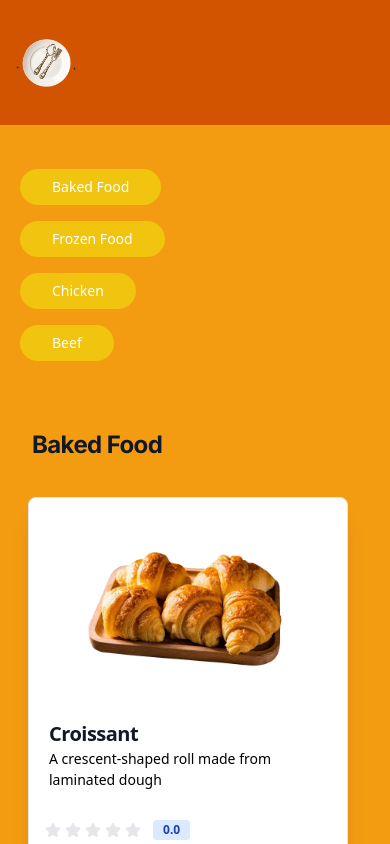
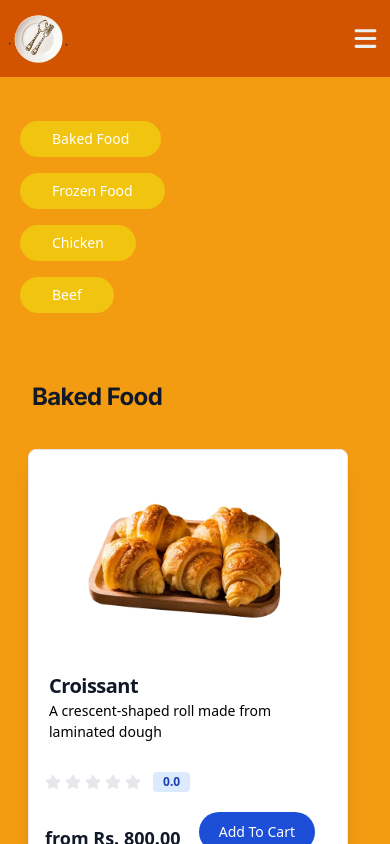
Before and after one commit to CodeWhizHamza/BiteCraft, a Next.js app: page / in a window 390 px wide. Shown: the top 844 px of the page. Built offline with nearby package versions, Linux system fonts and the light colour scheme.

Commit message:
feat: Add hamburger menu icon to Navbar component and make it responsive

```diff
--- a/components/Navbar.jsx
+++ b/components/Navbar.jsx
@@ -4,21 +4,23 @@ import React, { useState } from "react";
 
 import { CiLocationOn } from "react-icons/ci";
 import { IoMdSearch } from "react-icons/io";
-import { FaRegUser } from "react-icons/fa6";
+import { FaRegUser, FaBars } from "react-icons/fa6";
 import { AiOutlineShoppingCart } from "react-icons/ai";
 import Image from "next/image";
 import Link from "next/link";
 
 export default function Navbar() {
   const [showSearchBox, setShowSearchBox] = useState(false);
+  const [showMenu, setShowMenu] = useState(false);
 
   return (
     <>
       <div className="w-full z-10">
         <nav
           style={{ backgroundColor: "#d35400", border: "#d35400" }}
-          className="flex items-center w-full px-4 py-8 text-black rounded-none shadow-md h-max bg-opacity-80 lg:px-8 lg:py-4 justify-between mx-auto text-blue-gray-900"
+          className="flex flex-col md:flex-row items-center w-full p-2 text-black rounded-none shadow-md bg-opacity-80 justify-between mx-auto text-blue-gray-900"
         >
+          <div className="w-full flex items-center justify-between flex-1">
             <a className="mr-4 block cursor-pointer py-1.5 font-sans text-base font-medium leading-relaxed text-inherit antialiased">
               <Image
                 src="/logo-without-text.png"
@@ -28,8 +30,20 @@ export default function Navbar() {
                 alt="Logo"
               />
             </a>
-          <div className="hidden lg:block">
-            <ul className="flex flex-col float-right gap-2 mt-2 mb-4 lg:mb-0 lg:mt-0 lg:flex-row lg:items-center lg:gap-6">
+
+            {/* Hamburger icon that's visible only till md screen and then hidden */}
+            <div className="block md:hidden">
+              <button
+                className="flex items-center p-1 font-sans text-sm antialiased font-medium leading-normal gap-x-2 text-blue-gray-900"
+                onClick={() => setShowMenu(!showMenu)}
+              >
+                <FaBars style={{ fontSize: "25px", color: "#ecf0f1" }} />
+              </button>
+            </div>
+          </div>
+
+          <div className={`${!showMenu && "hidden"} md:block`}>
+            <ul className="flex gap-4 flex-col justify-center items-center md:flex-row">
               <li className="flex items-center p-1 font-sans text-sm antialiased font-medium leading-normal gap-x-2 text-blue-gray-900 overflow-hidden">
                 <form>
                   <label
@@ -41,19 +55,19 @@ export default function Navbar() {
                   <div className="relative">
                     <div
                       className={`${
-                        showSearchBox ? "" : "opacity-0 scale-x-0"
+                        showSearchBox || showMenu ? "" : "opacity-0 scale-x-0"
                       } transition-all duration-300 origin-right`}
                     >
                       <input
                         type="search"
                         id="search"
-                        className="block bg-transparent focus:bg-transparent  w-full p-4 text-sm text-white rounded-lg placeholder-gray-200 dark:text-white"
+                        className="block bg-transparent focus:bg-transparent  w-full px-4 py-2 text-sm text-white rounded-lg placeholder-gray-200 dark:text-white border md:border-0"
                         placeholder="Search"
                         required
                       />
                     </div>
 
-                    <div className="absolute inset-y-0 end-0 flex items-center">
+                    <div className="absolute inset-y-0 end-0 md:flex items-center hidden">
                       <a
                         href="#"
                         className="flex items-center"
```
Lines whose indentation alone changed are shown as unchanged.
